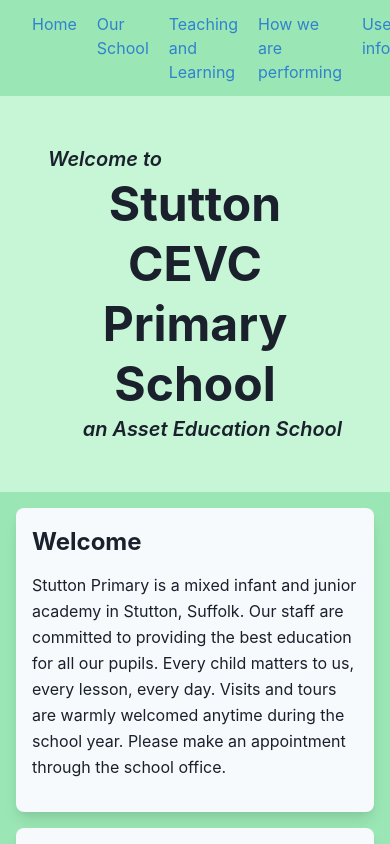
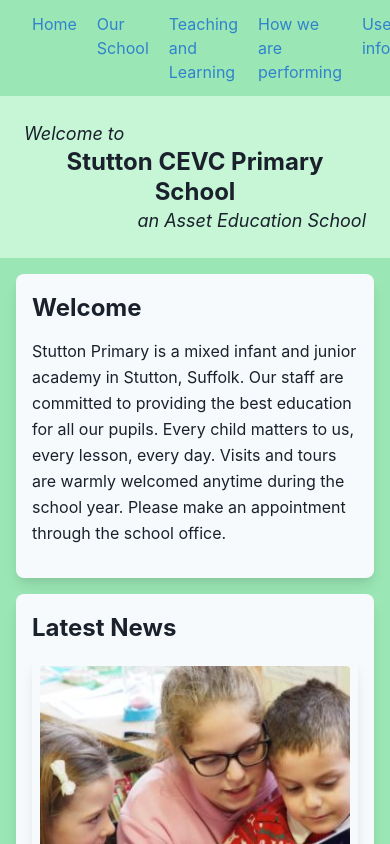
Before and after one commit to shaunorpen/stutton-primary-website, a React (Create React App) app: page / in a window 390 px wide. Shown: the top 844 px of the page. Built offline with nearby package versions, Linux system fonts and the light colour scheme.

Commit message:
Tweaking responsive design

```diff
--- a/src/pages/Home.jsx
+++ b/src/pages/Home.jsx
@@ -43,11 +43,11 @@
 function Home () {
     return (
         <div>
-            <div className="bg-green-200 p-12 flex justify-center items-center">
+            <div className="bg-green-200 lg:p-12 p-6 flex justify-center items-center">
                 <div>
-                    <div className="text-xl italic font-semibold">Welcome to</div>
-                    <h1 className="text-5xl font-bold text-center leading-tight px-6">Stutton CEVC Primary School</h1>
-                    <div className="text-xl italic text-right font-semibold">an Asset Education School</div>
+                    <div className="lg:text-xl text-lg italic">Welcome to</div>
+                    <h1 className="lg:text-5xl md:text-4xl text-2xl font-bold text-center leading-tight px-6">Stutton CEVC Primary School</h1>
+                    <div className="lg:text-xl text-lg italic text-right">an Asset Education School</div>
                 </div>
             </div>
             <div className="bg-green-300 flex flex-col lg:flex-row p-4">
```
